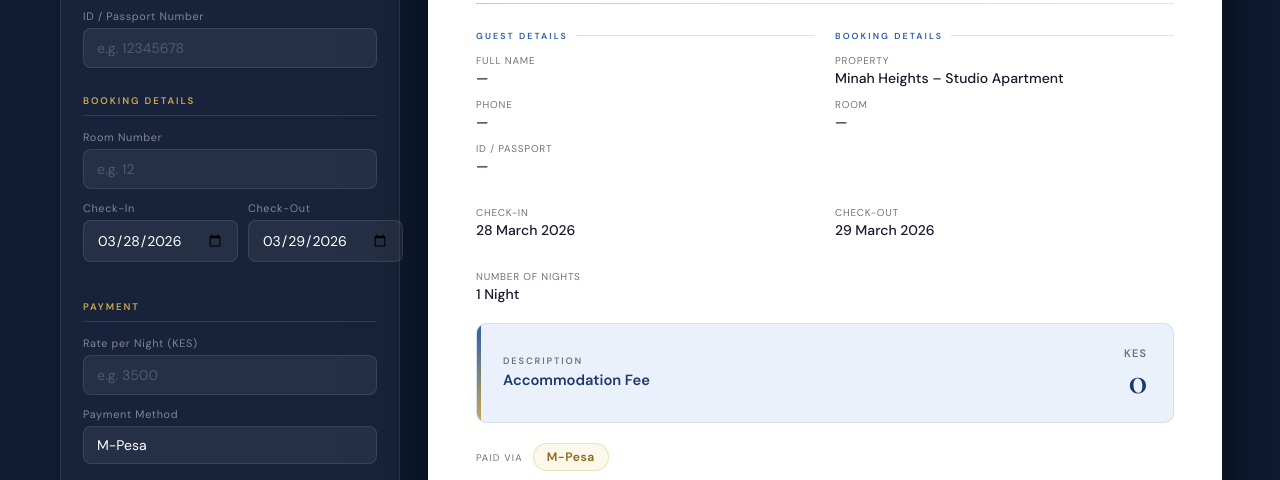
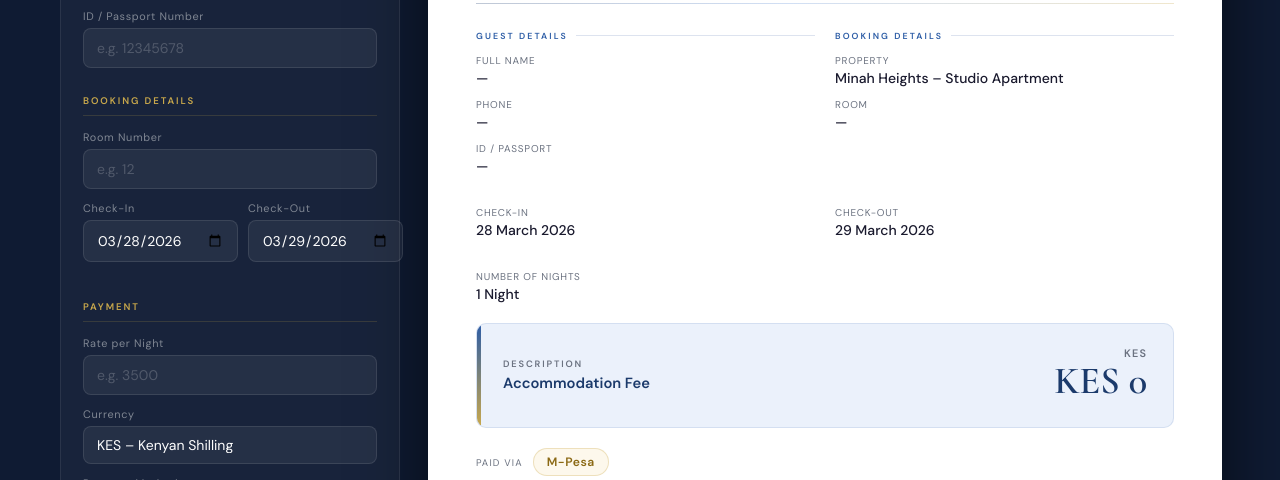
Before and after one commit to denismuyo/ChebyHomes-Receipts, a plain HTML site: page index.html in a window 1280 px wide. Shown: the part 320-800 px from the top of the page. Drawn offline with nearby package versions, Linux system fonts and the light colour scheme.

Commit message:
Update index.html

```diff
--- a/index.html
+++ b/index.html
@@ -247,6 +247,7 @@ body {
 .amt-right { text-align: right; }
 .amt-currency { font-size: 0.68rem; font-weight: 600; color: var(--muted); letter-spacing: 0.1em; display: block; margin-bottom: 2px; }
 .amt-value { font-family: 'Cormorant Garamond', serif; font-size: 2.4rem; font-weight: 600; color: var(--blue-deep); line-height: 1; }
+.amt-kes-equiv { font-size: 0.72rem; color: var(--muted); margin-top: 5px; letter-spacing: 0.04em; font-family: 'DM Sans', sans-serif; }
 
 .pay-row { display: flex; align-items: center; gap: 10px; margin-bottom: 20px; }
 .pay-lbl { font-size: 0.6rem; color: var(--muted); letter-spacing: 0.12em; text-transform: uppercase; }
@@ -330,8 +331,25 @@ body {
 
     <div class="form-sec-title">Payment</div>
     <div class="field">
-      <label>Rate per Night (KES)</label>
+      <label>Rate per Night</label>
       <input type="number" id="ratePerNight" placeholder="e.g. 3500" oninput="update()" />
+    </div>
+    <div class="field">
+      <label>Currency</label>
+      <select id="currency" onchange="update()">
+        <option value="KES">KES – Kenyan Shilling</option>
+        <option value="USD">USD – US Dollar</option>
+        <option value="EUR">EUR – Euro</option>
+        <option value="GBP">GBP – British Pound</option>
+        <option value="UGX">UGX – Ugandan Shilling</option>
+        <option value="TZS">TZS – Tanzanian Shilling</option>
+        <option value="AED">AED – UAE Dirham</option>
+        <option value="INR">INR – Indian Rupee</option>
+      </select>
+    </div>
+    <div class="field" id="exchangeRateField" style="display:none;">
+      <label>Exchange Rate (1 unit → KES)</label>
+      <input type="number" id="exchangeRate" placeholder="e.g. 129.50" oninput="update()" />
     </div>
     <div class="field">
       <label>Payment Method</label>
@@ -436,8 +454,9 @@ body {
             <div class="amt-desc-val" id="r-desc">Accommodation Fee</div>
           </div>
           <div class="amt-right">
-            <span class="amt-currency">KES</span>
+            <span class="amt-currency" id="r-currency-lbl">KES</span>
             <div class="amt-value" id="r-amount">0</div>
+            <div class="amt-kes-equiv" id="r-amount-kes"></div>
           </div>
         </div>
 
@@ -520,34 +539,62 @@ $('checkIn').value   = iso(today);
 $('checkOut').value  = iso(tmrw);
 
 function update() {
-  var name   = $('guestName').value;
-  var phone  = $('guestPhone').value;
-  var gid    = $('guestId').value;
-  var room   = $('roomNumber').value;
-  var ci     = $('checkIn').value;
-  var co     = $('checkOut').value;
-  var rate   = parseFloat($('ratePerNight').value) || 0;
-  var method = $('paymentMethod').value;
-  var issued = $('issueDate').value;
-  var rno    = receiptNo(room, name, issued);
-  var n      = nights(ci, co);
-  var total  = rate * n;
+  var name     = $('guestName').value;
+  var phone    = $('guestPhone').value;
+  var gid      = $('guestId').value;
+  var room     = $('roomNumber').value;
+  var ci       = $('checkIn').value;
+  var co       = $('checkOut').value;
+  var rate     = parseFloat($('ratePerNight').value) || 0;
+  var method   = $('paymentMethod').value;
+  var issued   = $('issueDate').value;
+  var currency = $('currency').value;
+  var rateKES  = parseFloat($('exchangeRate').value) || 1;
+  var rno      = receiptNo(room, name, issued);
+  var n        = nights(ci, co);
+
+  // Show/hide exchange rate field
+  var exField = $('exchangeRateField');
+  if (currency === 'KES') {
+    exField.style.display = 'none';
+    rateKES = 1;
+  } else {
+    exField.style.display = 'block';
+  }
+
+  var totalForeign = rate * n;
+  var totalKES     = totalForeign * rateKES;
 
   $('r-rno').textContent      = rno;
   $('formRno').textContent    = rno;
   $('r-date').textContent     = issued ? 'Issued: ' + fmtDate(issued) : '\u2014';
-  $('r-name').textContent     = name   || '\u2014';
-  $('r-phone').textContent    = phone  || '\u2014';
-  $('r-id').textContent       = gid    || '\u2014';
-  $('r-room').textContent     = room   ? 'Room ' + room : '\u2014';
+  $('r-name').textContent     = name  || '\u2014';
+  $('r-phone').textContent    = phone || '\u2014';
+  $('r-id').textContent       = gid   || '\u2014';
+  $('r-room').textContent     = room  ? 'Room ' + room : '\u2014';
   $('r-checkin').textContent  = fmtDate(ci);
   $('r-checkout').textContent = fmtDate(co);
   $('r-nights').textContent   = n > 0 ? n + (n === 1 ? ' Night' : ' Nights') : '\u2014';
-  $('r-desc').textContent     = (rate && n > 0)
-    ? 'KES ' + fmtAmt(rate) + ' \u00d7 ' + n + ' Night' + (n === 1 ? '' : 's')
+
+  $('r-desc').textContent = (rate && n > 0)
+    ? currency + ' ' + fmtAmt(rate) + ' \u00d7 ' + n + ' Night' + (n === 1 ? '' : 's')
     : 'Accommodation Fee';
-  $('r-amount').textContent   = fmtAmt(total);
-  $('r-pill').textContent     = method;
+
+  // Update currency label above amount
+  $('r-currency-lbl').textContent = currency;
+
+  // Main amount display
+  $('r-amount').textContent = currency + ' ' + fmtAmt(totalForeign);
+
+  // KES equivalent line (hidden when currency is already KES)
+  var kesEl = $('r-amount-kes');
+  if (currency === 'KES') {
+    kesEl.textContent = '';
+  } else {
+    kesEl.textContent = '\u2248 KES ' + Number(totalKES.toFixed(0)).toLocaleString('en-KE');
+  }
+
+  $('r-pill').textContent = method;
 }
 update();
 
@@ -590,6 +637,7 @@ function downloadPDF() {
     ".amt-right{text-align:right;}",
     ".amt-currency{font-size:0.68rem;font-weight:600;color:#6B7280;letter-spacing:0.1em;display:block;margin-bottom:2px;}",
     ".amt-value{font-family:'Cormorant Garamond',serif;font-size:2.4rem;font-weight:600;color:#1B3A6B;line-height:1;}",
+    ".amt-kes-equiv{font-size:0.72rem;color:#6B7280;margin-top:5px;letter-spacing:0.04em;font-family:'DM Sans',sans-serif;}",
     ".pay-row{display:flex;align-items:center;gap:10px;margin-bottom:20px;}",
     ".pay-lbl{font-size:0.6rem;color:#6B7280;letter-spacing:0.12em;text-transform:uppercase;}",
     ".pay-pill{display:inline-flex;align-items:center;background:#FDF8EC;border:1px solid rgba(201,168,76,0.3);border-radius:100px;padding:5px 13px;font-size:0.76rem;font-weight:600;color:#8B6914;letter-spacing:0.04em;}",
```
